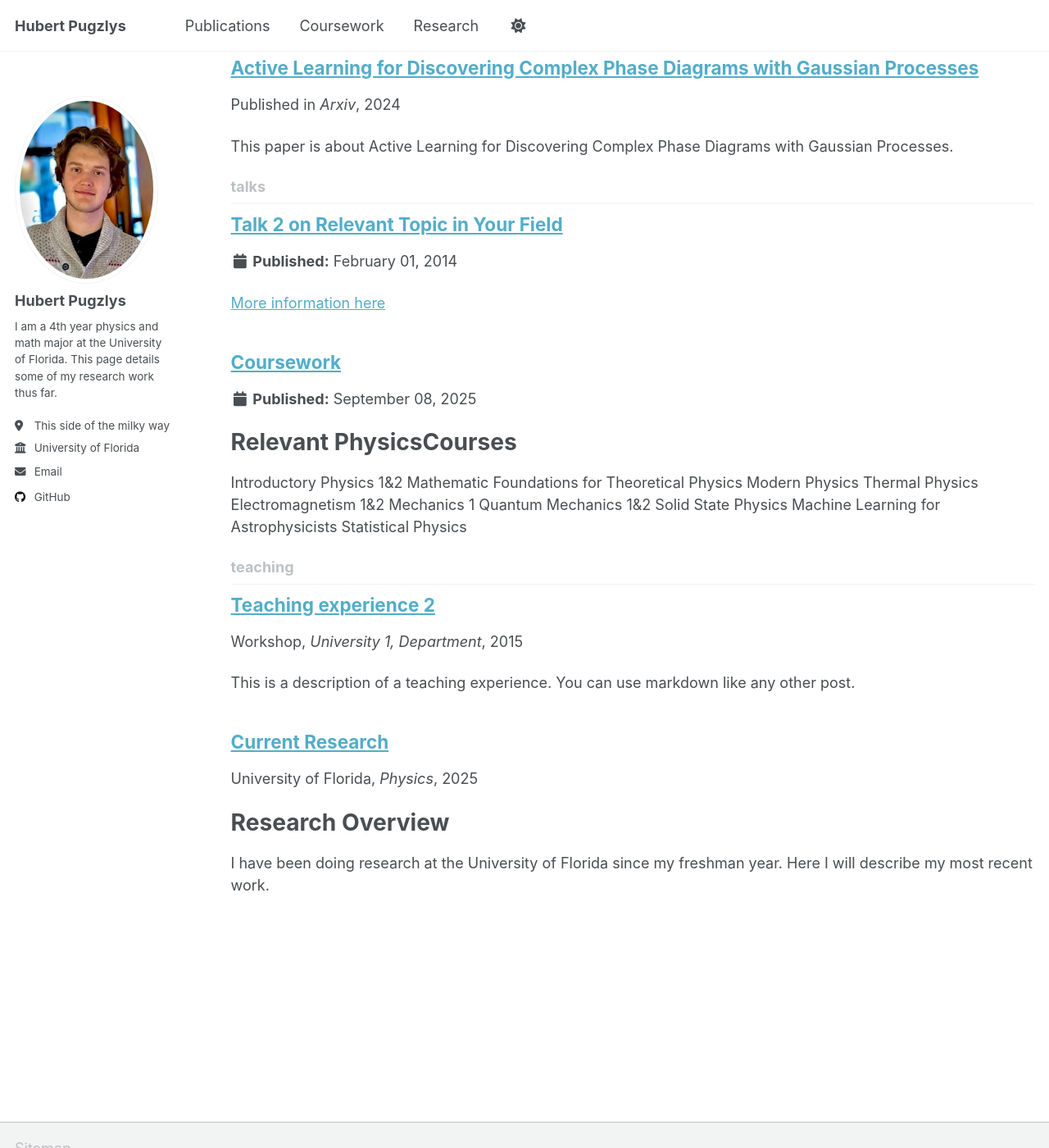
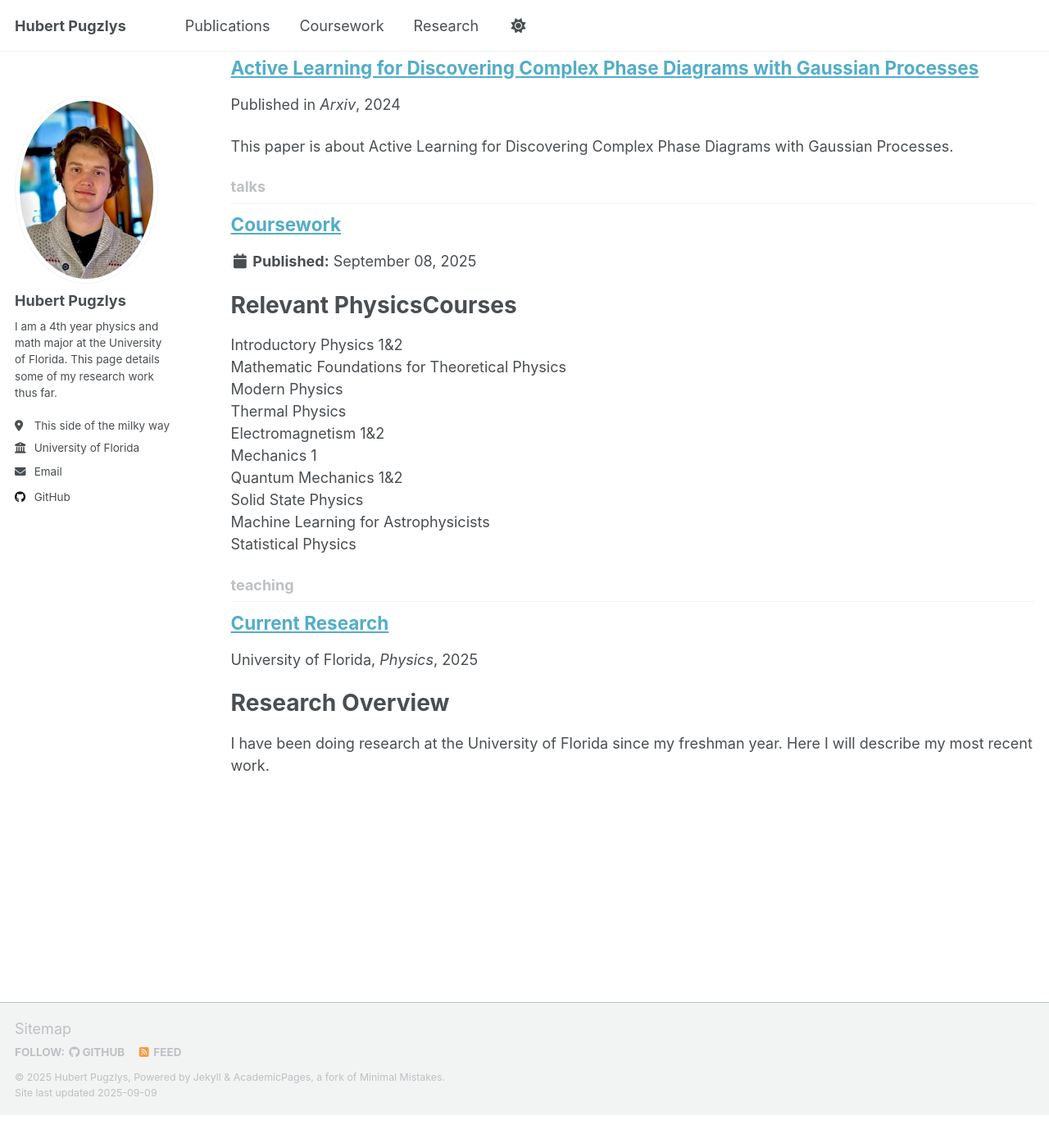
Before and after one commit to Hoobidoobidoo/Hoobidoobidoo.github.io, a Jekyll site: the page built from _pages/collection-archive.html, in a window 1280 px wide and 1400 px high, scrolled down 1084 px. Shown: the whole window at 82% size. Built offline with Jekyll 4.4.1, drawn with Linux system fonts in a browser that asks for light colours; a script that is not in the unit is left out; after the commit the page ends 2444 px from its top, so only the background shows below that.

Commit message:
formatting still

```diff
--- a/_talks/2014-02-01-talk-2.md
+++ /dev/null
@@ -1,13 +0,0 @@
----
-title: "Talk 2 on Relevant Topic in Your Field"
-collection: talks
-type: "Talk"
-permalink: /talks/2014-02-01-talk-2
-venue: "London School of Testing"
-date: 2014-02-01
-location: "London, UK"
----
-
-[More information here](http://example2.com)
-
-This is a description of your talk, which is a markdown files that can be all markdown-ified like any other post. Yay markdown!
--- a/_teaching/2014-spring-teaching-1.md
+++ b/_teaching/2014-spring-teaching-1.md
@@ -1,6 +1,6 @@
 ---
 title: "Current Research"
-collection: teaching
+collection: Research
 type: "University of Florida"
 permalink: /teaching/2014-spring-teaching-1
 venue: "Physics"
--- a/_teaching/2015-spring-teaching-2.md
+++ /dev/null
@@ -1,20 +0,0 @@
----
-title: "Teaching experience 2"
-collection: teaching
-type: "Workshop"
-permalink: /teaching/2015-spring-teaching-1
-venue: "University 1, Department"
-date: 2015-01-01
-location: "City, Country"
----
-
-This is a description of a teaching experience. You can use markdown like any other post.
-
-Heading 1
-======
-
-Heading 2
-======
-
-Heading 3
-======
```
Also changed, not shown: _talks/2012-03-01-talk-1.md (+9 -9 lines).
